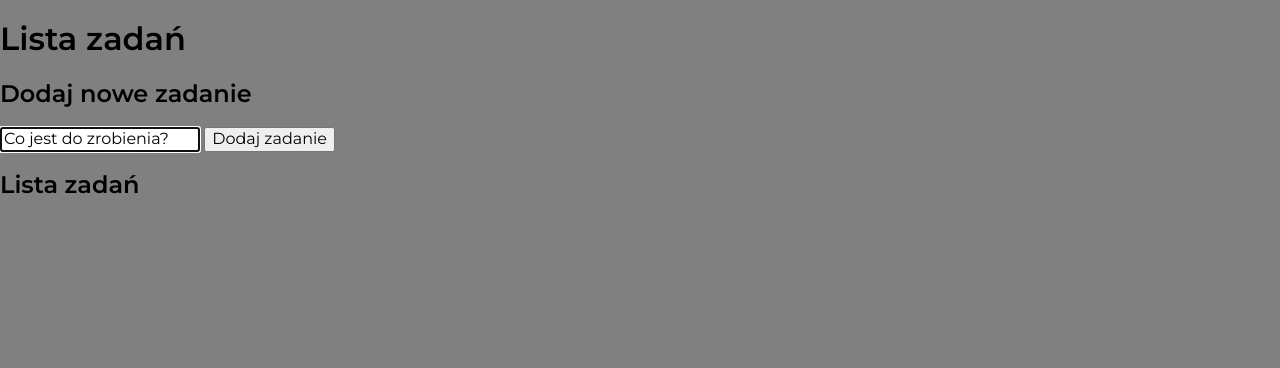
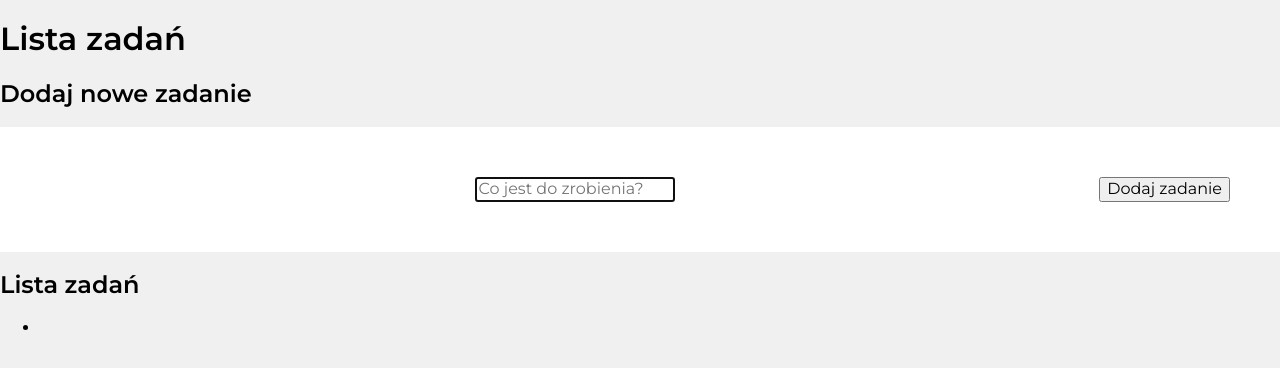
Before and after one commit to DawidKlusak/to-do-list, a plain HTML site: page index.html in a window 1280 px wide. Drawn offline with nearby package versions, Linux system fonts and the light colour scheme.

Commit message:
add section css, fix html and form.css

```diff
--- a/css/form.css
+++ b/css/form.css
@@ -1,10 +1,20 @@
 body {
     word-break: break-word;
     font-family: 'Montserrat', sans-serif;
-    background-color: gray;
+    background-color: rgba(128, 128, 128, 0.112);
 }
 
 .form {
-    background-color: gray;
+    background-color: white;
+    display: flex;
+    justify-content: center;
+    align-self: flex-start;
+    padding: 50px;
+    border-style: solid 5px gray;
+}
 
+.form__input {
+    margin: auto;
+    display: flex;
+    flex-wrap: wrap;
 }
--- a/index.html
+++ b/index.html
@@ -13,22 +13,30 @@
     <link href="https://fonts.googleapis.com/css2?family=Montserrat:wght@400;600&display=swap" rel="stylesheet">
     <link href="css/style.css" rel="stylesheet">
     <link href="css/form.css" rel="stylesheet">
+    <link href="css/section.css" rel="stylesheet">
     <title>Lista zadań</title>
 </head>
 
 <body>
-    <form class="form">
-        <h1 class="form__header">Lista zadań</h1>
-        <h2 class="form__subHeader">Dodaj nowe zadanie</h2>
-        <input type="text" autofocus areadonly value="Co jest do zrobienia?">
-        <button>Dodaj zadanie</button>
-    </form>
-    <div class="container">
-        <h2>Lista zadań</h2>
-        <ul></ul>
+    <main class="main">
+        <header>
+            <h1>Lista zadań</h1>
+        </header>
+        <section class="section">
+            <h2 class="section__header">Dodaj nowe zadanie</h2>
+            <form class="form">
+                <input class="form__input" type="text" autofocus placeholder="Co jest do zrobienia?">
+                <button>Dodaj zadanie</button>
+            </form>
+        </section>
+        <section>
+            <h2 class="section__header">Lista zadań</h2>
+            <ul>
+                <li></li>
+            </ul>
+        </section>
+    </main>
 
-
-    </div>
 </body>
 
 </html>
```
Also changed, not shown: css/section.css (added).
